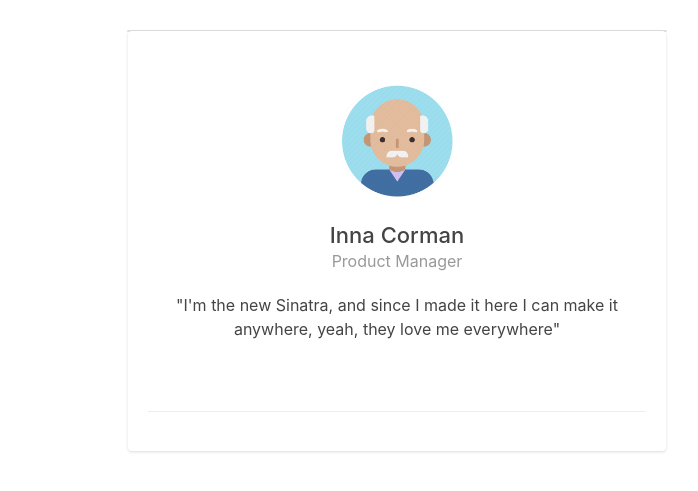
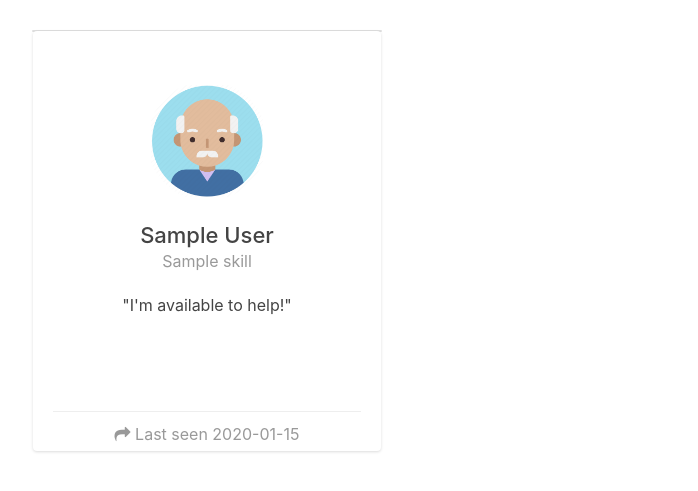
Before and after one commit to Ruijan/volunteering_platform, a Flask app: template templates/choose_volunteer.html in a window 1280 px wide. Shown: the part 66-557 px from the top of the page, without its empty margins (243-941 px from the left). Run offline with Flask 2, Linux system fonts and the light colour scheme; the template is opened without the code that fills it: most values are stand-ins (such as "Sample title", 1, 10 or a date in 2020); parts of the project's set-up code (start-up, migrations or seed data) failed here and were passed over; some libraries are stand-ins or nearby versions.

Commit message:
choose volunteers

```diff
--- a/app.py
+++ b/app.py
@@ -204,7 +204,8 @@ def map():
 @app.route('/choose_volunteer', methods=['GET'])
 def choose_volunteer():
     global mongo
-    return render_template("choose_volunteer.html")
+    users = list(mongo.db.users.find({"member_type" : "Volunteer"}))
+    return render_template("choose_volunteer.html", users=users)
 
 
 @app.route('/add-task', methods=['GET'])
--- a/templates/choose_volunteer.html
+++ b/templates/choose_volunteer.html
@@ -94,11 +94,15 @@
 
 
     <div class="row">
-        <div class="col-md-3">
+        <div class="col-md-2">
         </div>
-        <div class="col-md-6">
+        <div class="col-md-8">
 
 
+            <div class="row">
+                {%for user in users%}
+
+                <div class="col-md-6">
                     <div class="card-container">
                         <div class="card">
                             <div class="front">
@@ -110,46 +114,47 @@
                                 </div>
                                 <div class="content">
                                     <div class="main">
-                                <h3 class="name">Inna Corman</h3>
-                                <p class="profession">Product Manager</p>
+                                        <h3 class="name">{{ user.first_name }} {{ user.last_name }} </h3>
+                                        <p class="profession">{{ user.skills|join(', ') }} </p>
 
-                                <p class="text-center">"I'm the new Sinatra, and since I made it here I can make it
-                                    anywhere, yeah, they love me everywhere"</p>
+                                        <p class="text-center">"I'm available to help!"</p>
                                     </div>
                                     <div class="footer">
-                                <!-- <div class="rating">
-                                    <i class="fa fa-mail-forward"></i> Auto Rotation
-                                </div> -->
+                                        <div class="rating">
+                                            <i class="fa fa-mail-forward"></i> Last seen {{ user.last_connection.strftime('%Y-%m-%d') }}
+                                        </div>
                                     </div>
                                 </div>
                             </div> <!-- end front panel -->
                             <div class="back">
                                 <div class="header">
-                            <h5 class="motto">"To be or not to be, this is my awesome motto!"</h5>
+                                    <!-- <h5 class="motto">"To be or not to be, this is my awesome motto!"</h5> -->
                                 </div>
                                 <div class="content">
                                     <div class="main">
-                                <h4 class="text-center">Job Description</h4>
-                                <p class="text-center">Web design, Adobe Photoshop, HTML5, CSS3, Corel and many
-                                    others...</p>
+                                        <h4 class="text-center">Rewards</h4>
+                                        <p class="text-center">
+
+                                             <img src="{{ url_for('static',filename='images/medals/001-first-place.png') }}" height="50px">
+                                        </p>
 
                                         <div class="stats-container">
                                             <div class="stats">
-                                        <h4>235</h4>
+                                                <h4> {{ user.accepted_tasks|length }} </h4>
                                                 <p>
-                                            Followers
+                                                    Tasks done
                                                 </p>
                                             </div>
                                             <div class="stats">
-                                        <h4>114</h4>
+                                                <h4> {{ user.medals|length }} </h4>
                                                 <p>
-                                            Following
+                                                    Medals
                                                 </p>
                                             </div>
                                             <div class="stats">
-                                        <h4>35</h4>
+                                                <h4> {{ user.score or '0' }} </h4>
                                                 <p>
-                                            Projects
+                                                    Score
                                                 </p>
                                             </div>
                                         </div>
@@ -169,9 +174,10 @@
                             </div> <!-- end back panel -->
                         </div> <!-- end card -->
                     </div>
-
                 </div>
-        <div class="col-md-3">
+                {%endfor%}
+            </div>
+        <div class="col-md-2">
         </div>
     </div>
 
```
Lines whose indentation alone changed are shown as unchanged.
